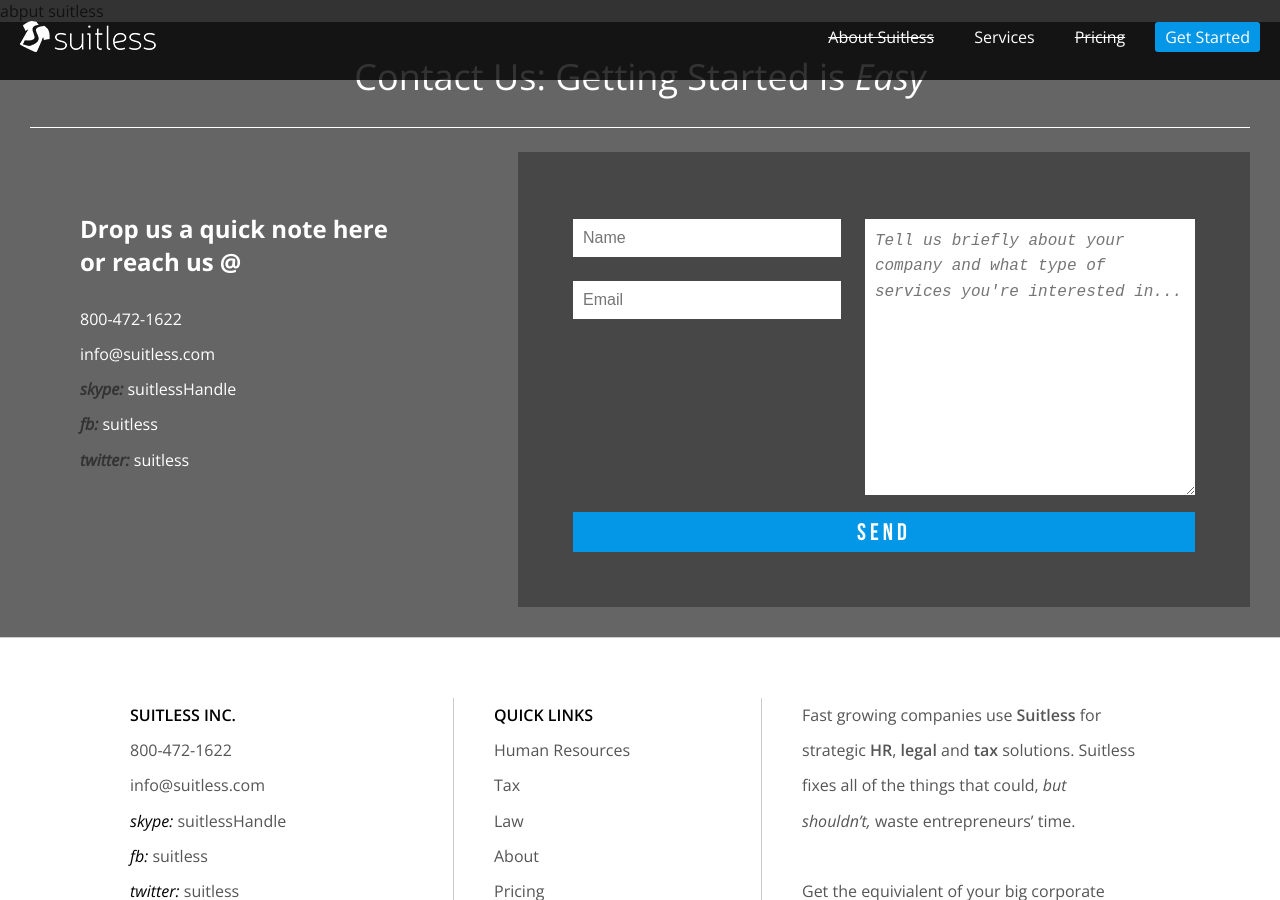
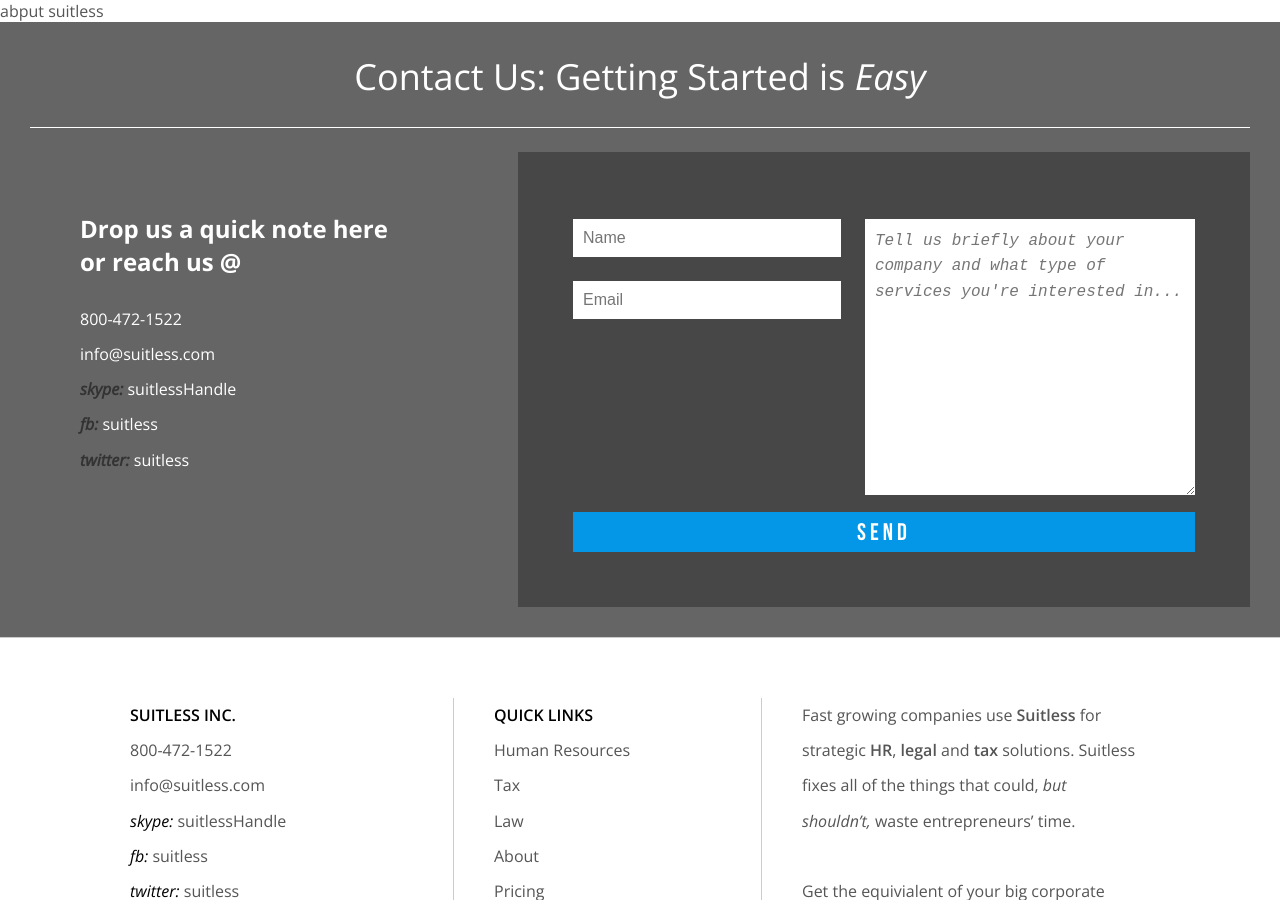
Before and after one commit to flanban/redolent-octo-kumquat, a Jekyll site: the page built from pricing/index.html, in a window 1280 px wide and 900 px high. Built offline with Jekyll 4.4.1, drawn with Linux system fonts in a browser that asks for light colours.

Commit message:
correct phone number

```diff
--- a/_includes/footer.html
+++ b/_includes/footer.html
@@ -2,7 +2,7 @@
   <h2 class="text-center big-display-header">Contact Us: Getting Started is <span class="italic">Easy</span></h2>
   <div class="contact-text">
     <h3 class="headline-1">Drop us a quick note here or reach us @</h3>
-    <p>800-472-1622 </p>
+    <p>800-472-1522 </p>
     <p>info@suitless.com</p>
     <p><span>skype:</span> suitlessHandle</p>
     <p><span>fb:</span> suitless</p>
@@ -23,7 +23,7 @@
 <footer class="bg-white clearfix100-">
   <div class="width-33 float-left">
     <h4 class="uppercase semibold text-black">SUITLESS INC.</h4>
-    <p>800-472-1622</p>
+    <p>800-472-1522</p>
     <p>info@suitless.com</p>
     <p><span>skype:</span> suitlessHandle</p>
     <p><span>fb:</span> suitless</p>
--- a/javascripts/main.js
+++ b/javascripts/main.js
@@ -31,8 +31,10 @@
   function updCount() {
     slideCountEl.html( (slider.currSlideId+1) + '</sup>&frasl;<sub>' + slider.numSlides + '</sub>' );
   }
-  slider.ev.on('rsAfterSlideChange', updCount);
-  updCount();
+  if ($('.royalSlider').length != 0) {
+    slider.ev.on('rsAfterSlideChange', updCount);
+    updCount();
+  }
 
   $(".next-testimonial-button").click(function() {
     slider.next();
@@ -49,10 +51,11 @@
 //all heading 1s
     $('p').widowFix();
 
-    var sticky = new Waypoint.Sticky({
-      element: $('.sticky')[0]
-    })
-
+    if ($('.sticky').length != 0) {
+      var sticky = new Waypoint.Sticky({
+        element: $('.sticky')[0]
+      })
+    }
     var serviceNavHeight = $('#services-nav').outerHeight();
 
     $(".tax-button").click(function() {
--- a/javascripts/nav.js
+++ b/javascripts/nav.js
@@ -17,8 +17,8 @@
     prevDir = curDir;
   }
 // && !$("#services-nav").hasClass("stuck")
-  function checkPosition() {
-      if (window.matchMedia('(max-width: 767px)').matches) {
+
+  function scrollNav() {
     $(window).scroll(function(){
        	if($(this).scrollTop() >= prevScroll){
        	  curDir = 'down';
@@ -35,10 +35,18 @@
          }
          prevScroll = $(this).scrollTop();
      });
+  }
+
+
+  function updateNav () {
+    if (window.matchMedia('(min-width: 768px)').matches) {
     } else {
-        //...
     }
   }
+  scrollNav();
+  $(window).resize(updateNav);
+
+
 
 
   //show nav if mouse goes near the top
```
Also changed, not shown: 1 other file. Lines whose indentation alone changed are shown as unchanged.
